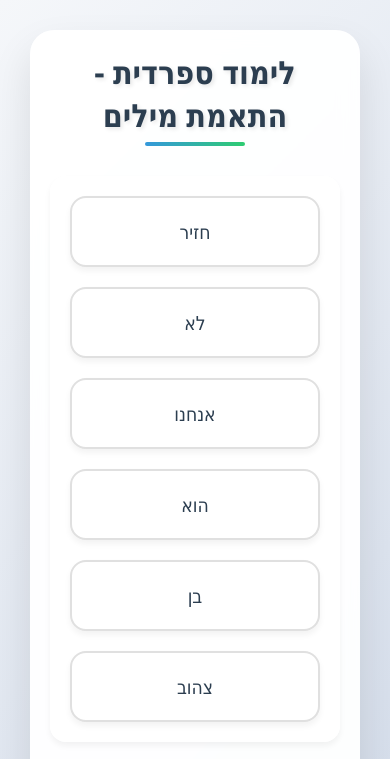
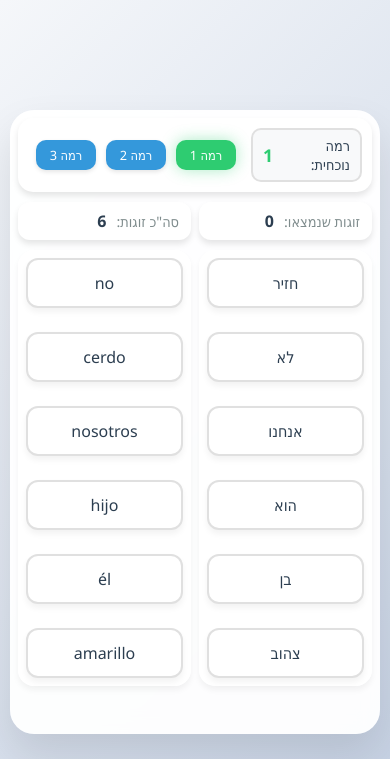
Before and after one commit to adikobi/learningSpanish, a plain HTML site: page index.html in a window 390 px wide. Shown: the top 759 px of the page. Drawn offline with Linux system fonts and the light colour scheme.

Commit message:
add support mobile + levels

```diff
--- a/index.html
+++ b/index.html
@@ -1,5 +1,5 @@
 <!DOCTYPE html>
-<html lang="he">
+<html lang="he" dir="rtl">
 <head>
     <meta charset="UTF-8">
     <meta name="viewport" content="width=device-width, initial-scale=1.0">
@@ -8,17 +8,32 @@
 </head>
 <body>
     <div class="container">
-        <h1>לימוד ספרדית - התאמת מילים</h1>
-        <div class="game-container">
-            <div class="words-column" id="hebrew-words">
-                <!-- Hebrew words will be inserted here -->
+        <div class="level-selector">
+            <div class="level-indicator">
+                <span>רמה נוכחית:</span>
+                <span id="current-level">1</span>
             </div>
-            <div class="words-column" id="spanish-words">
-                <!-- Spanish words will be inserted here -->
+            <div class="level-buttons">
+                <button class="level-button" data-level="1">רמה 1</button>
+                <button class="level-button" data-level="2">רמה 2</button>
+                <button class="level-button" data-level="3">רמה 3</button>
             </div>
         </div>
+
         <div class="stats">
-            <p>זוגות שנמצאו: <span id="matches-found">0</span> מתוך <span id="total-pairs">6</span></p>
+            <div class="stat-item">
+                <span class="stat-label">זוגות שנמצאו:</span>
+                <span id="matches-found">0</span>
+            </div>
+            <div class="stat-item">
+                <span class="stat-label">סה"כ זוגות:</span>
+                <span id="total-pairs">6</span>
+            </div>
+        </div>
+
+        <div class="game-container">
+            <div class="words-column" id="hebrew-words"></div>
+            <div class="words-column" id="spanish-words"></div>
         </div>
     </div>
     <script src="script.js"></script>
--- a/script.js
+++ b/script.js
@@ -78,6 +78,7 @@ const words = {
 let selectedWord = null;
 let matchedPairs = 0;
 let totalPairs = 6;
+let currentLevel = 1;
 let currentWords = {};
 
 // DOM Elements
@@ -85,6 +86,7 @@ const hebrewWordsContainer = document.getElementById('hebrew-words');
 const spanishWordsContainer = document.getElementById('spanish-words');
 const matchesFoundElement = document.getElementById('matches-found');
 const totalPairsElement = document.getElementById('total-pairs');
+const currentLevelElement = document.getElementById('current-level');
 
 // Initialize the game
 function initGame() {
@@ -100,10 +102,17 @@ function initGame() {
     // Update stats
     matchesFoundElement.textContent = '0';
     totalPairsElement.textContent = totalPairs.toString();
+    currentLevelElement.textContent = currentLevel.toString();
 
-    // Select random words
+    // Select random words based on level
     const allWords = Object.entries(words);
-    const shuffledWords = allWords.sort(() => Math.random() - 0.5);
+    const levelWords = allWords.filter(([hebrew, spanish]) => {
+        if (currentLevel === 1) return true; // All words in level 1
+        if (currentLevel === 2) return hebrew.length > 3; // Longer words in level 2
+        if (currentLevel === 3) return hebrew.length > 5; // Longest words in level 3
+    });
+
+    const shuffledWords = levelWords.sort(() => Math.random() - 0.5);
     const selectedPairs = shuffledWords.slice(0, totalPairs);
 
     // Create word pairs
@@ -206,5 +215,23 @@ function checkMatch(word1, word2) {
     return currentWords[hebrewWord] === spanishWord;
 }
 
+// Handle level selection
+document.querySelectorAll('.level-button').forEach(button => {
+    button.addEventListener('click', () => {
+        const newLevel = parseInt(button.dataset.level);
+        if (newLevel !== currentLevel) {
+            currentLevel = newLevel;
+            document.querySelectorAll('.level-button').forEach(btn => {
+                btn.classList.remove('active');
+            });
+            button.classList.add('active');
+            initGame();
+        }
+    });
+});
+
+// Set initial active level button
+document.querySelector(`.level-button[data-level="1"]`).classList.add('active');
+
 // Start the game when the page loads
 window.addEventListener('load', initGame);
--- a/styles.css
+++ b/styles.css
@@ -133,40 +133,184 @@ h1::after {
     100% { transform: translateX(0); }
 }
 
+.level-selector {
+    background: white;
+    padding: 20px;
+    border-radius: 15px;
+    box-shadow: 0 4px 6px rgba(0, 0, 0, 0.1);
+    margin-bottom: 20px;
+    display: flex;
+    flex-direction: column;
+    gap: 15px;
+}
+
+.level-indicator {
+    display: flex;
+    align-items: center;
+    gap: 10px;
+    font-size: 1.2rem;
+    color: #2c3e50;
+    padding: 10px 15px;
+    background: #f8f9fa;
+    border-radius: 10px;
+    border: 2px solid #e0e0e0;
+}
+
+.level-indicator span:first-child {
+    font-weight: 500;
+}
+
+#current-level {
+    font-weight: bold;
+    color: #2ecc71;
+    font-size: 1.4rem;
+}
+
+.level-buttons {
+    display: flex;
+    gap: 10px;
+    justify-content: center;
+}
+
+.level-button {
+    padding: 12px 25px;
+    border: none;
+    border-radius: 10px;
+    background: #3498db;
+    color: white;
+    font-size: 1.1rem;
+    cursor: pointer;
+    transition: all 0.3s ease;
+    box-shadow: 0 2px 4px rgba(0, 0, 0, 0.1);
+}
+
+.level-button:hover {
+    background: #2980b9;
+    transform: translateY(-2px);
+    box-shadow: 0 4px 8px rgba(0, 0, 0, 0.2);
+}
+
+.level-button.active {
+    background: #2ecc71;
+    box-shadow: 0 0 15px rgba(46, 204, 113, 0.4);
+}
+
+.level-button.active:hover {
+    background: #27ae60;
+}
+
 .stats {
-    text-align: center;
-    font-size: 1.4rem;
+    display: flex;
+    gap: 20px;
+    justify-content: center;
+    margin-bottom: 20px;
+}
+
+.stat-item {
+    background: white;
+    padding: 15px 25px;
+    border-radius: 12px;
+    box-shadow: 0 4px 6px rgba(0, 0, 0, 0.1);
+    display: flex;
+    align-items: center;
+    gap: 10px;
+}
+
+.stat-label {
+    color: #7f8c8d;
+    font-size: 1.1rem;
+}
+
+.stat-item span:last-child {
+    font-weight: bold;
     color: #2c3e50;
-    padding: 20px;
-    background: rgba(255, 255, 255, 0.8);
-    border-radius: 16px;
-    box-shadow: 0 4px 6px rgba(0, 0, 0, 0.05);
-    margin-top: 20px;
+    font-size: 1.2rem;
 }
 
 /* Mobile Responsive Design */
 @media (max-width: 600px) {
-    .container {
-        margin: 10px;
-        padding: 20px;
+    body {
+        padding: 5px;
     }
 
-    h1 {
-        font-size: 2rem;
+    .container {
+        margin: 5px;
+        padding: 8px;
+    }
+
+    .level-selector {
+        padding: 10px;
+        margin-bottom: 10px;
+        flex-direction: row;
+        align-items: center;
+        justify-content: space-between;
+    }
+
+    .level-indicator {
+        font-size: 0.9rem;
+        padding: 6px 10px;
+    }
+
+    #current-level {
+        font-size: 1.1rem;
+    }
+
+    .level-buttons {
+        flex: 1;
+        margin-left: 8px;
+        justify-content: flex-end;
+    }
+
+    .level-button {
+        padding: 6px 12px;
+        font-size: 0.8rem;
+        min-width: 60px;
+    }
+
+    .stats {
+        flex-direction: row;
+        flex-wrap: wrap;
+        gap: 8px;
+        margin-bottom: 10px;
+    }
+
+    .stat-item {
+        padding: 8px 12px;
+        flex: 1;
+        min-width: 100px;
+    }
+
+    .stat-label {
+        font-size: 0.9rem;
+    }
+
+    .stat-item span:last-child {
+        font-size: 1rem;
     }
 
     .game-container {
-        flex-direction: column;
-        gap: 20px;
+        flex-direction: row;
+        gap: 8px;
+    }
+
+    .words-column {
+        width: 50%;
+        padding: 8px;
     }
 
     .word-button {
-        padding: 20px;
-        font-size: 1.2rem;
+        padding: 12px;
+        font-size: 1rem;
+        margin-bottom: 4px;
+        border-radius: 12px;
     }
 
-    .stats {
-        font-size: 1.2rem;
-        padding: 15px;
+    .word-button:last-child {
+        margin-bottom: 0;
     }
 }
+
+/* Remove landscape specific styles since we want the same layout in both orientations */
+@media (max-width: 600px) and (orientation: landscape) {
+    /* No special landscape styles needed */
+}
```
